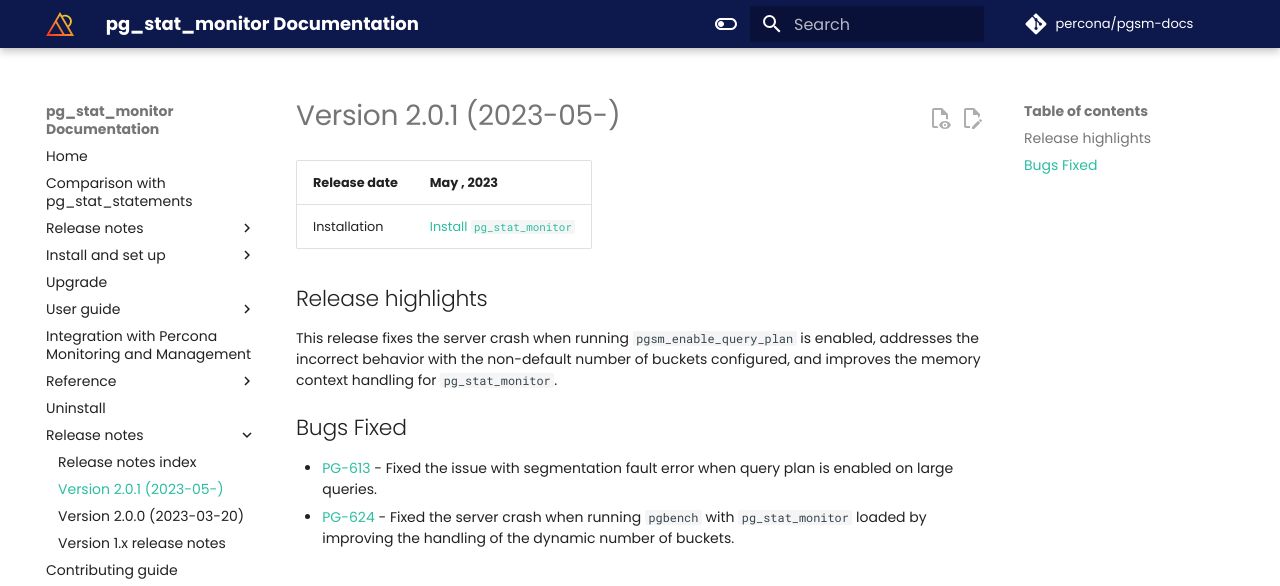
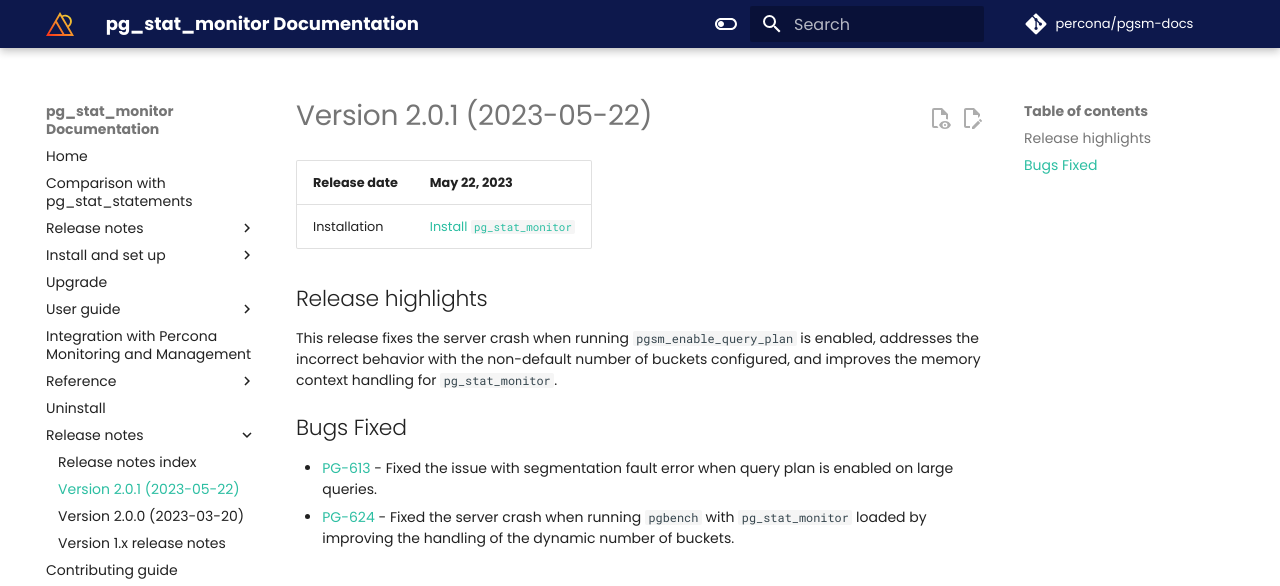
Before and after one commit to percona/pgsm-docs, an MkDocs documentation site: the page built from docs/release-notes/2.0.1.md, in a window 1280 px wide. Shown: the top 586 px of the page. Built offline with MkDocs 1.6.1 and Material for MkDocs 9.7.7, drawn with Linux system fonts in a browser that asks for light colours; nearby versions of some CDN libraries; comment, search, counter and statistics services are not loaded; the version menu is left out.

Commit message:
Added release date

```diff
--- a/docs/release-notes/2.0.1.md
+++ b/docs/release-notes/2.0.1.md
@@ -1,6 +1,6 @@
-# Version 2.0.1 (2023-05-)
+# Version 2.0.1 (2023-05-22)
 
-| Release date |  May , 2023 |
+| Release date |  May 22, 2023 |
 | ------------ | ------------------------------------------ |
 | Installation | [Install `pg_stat_monitor`](../install.md) |
 
--- a/variables.yml
+++ b/variables.yml
@@ -2,4 +2,4 @@
 # See also mkdocs.yml plugins.with-pdf.cover_subtitle and output_path
 
 release: '2.0.1'
-release_date: 2023-05-
+release_date: 2023-05-22
```
Also changed, not shown: docs/release-notes/release_notes.md (+1 -1 lines).
